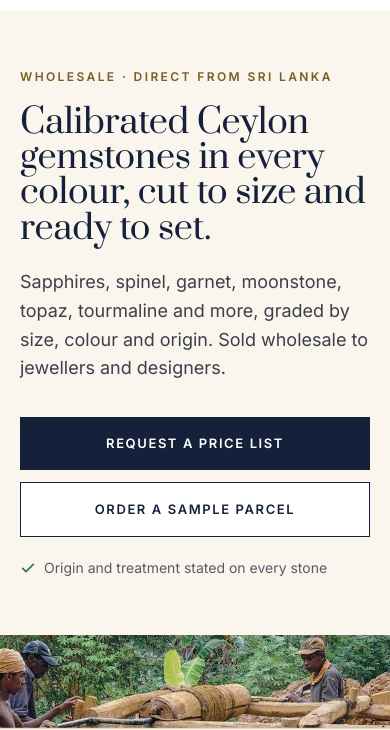
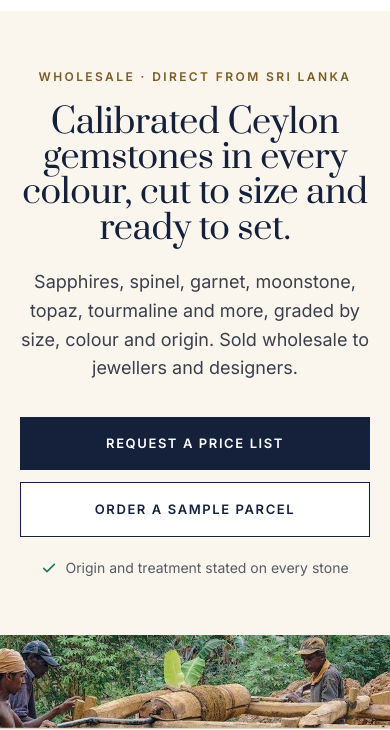
Before and after one commit to nandunr81/menik, a plain HTML site: page index.html in a window 390 px wide. Shown: the part 123-853 px from the top of the page. Drawn offline with nearby package versions, Linux system fonts and the light colour scheme.

Commit message:
Mobile: centre main headings, labels and intro text
Phones only; desktop alignment unchanged.

Co-Authored-By: Claude Opus 5.5 <noreply@anthropic.com>
Claude-Session: https://claude.ai/code/session_01CQeXn8riA6vRNXtb57BFMv

```diff
--- a/index.html
+++ b/index.html
@@ -49,6 +49,12 @@ header{position:sticky;top:0;z-index:25}
 .stones{display:grid !important;grid-template-columns:repeat(2,minmax(0,1fr));gap:28px 12px !important}
 .stones>a{flex:none !important;min-width:0}
 .stones img{width:100% !important;max-width:170px;height:auto !important;aspect-ratio:1;margin:0 auto}
+}
+@media (max-width:860px){
+.pane>div,#quote>div>div:first-child{text-align:center}
+.pane p,.pane h1,.pane h2,#quote>div>div:first-child>p{margin-left:auto !important;margin-right:auto !important}
+.pane p[style*="display: flex"]{justify-content:center}
+#quote>div>div:first-child>div{margin-left:auto;margin-right:auto}
 }
 .mbar{display:none}
 @media (max-width:860px){.nav{display:none !important}.mbar{display:flex !important}.h1{font-size:34px !important}.sec{padding:64px 20px !important}}
```
Also changed, not shown: custom-sets.html (+6 -0 lines), matching-sets.html (+6 -0 lines), standard-calibrated-sizes.html (+6 -0 lines).
